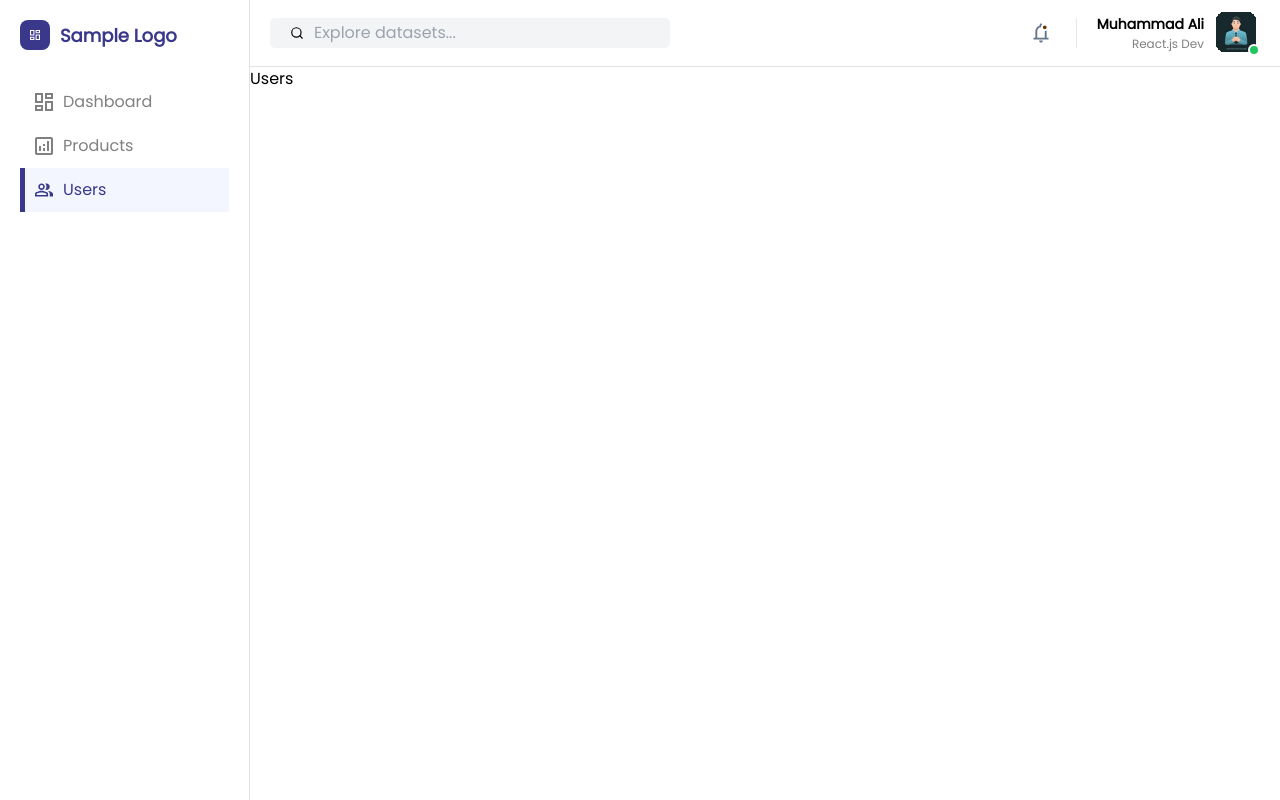
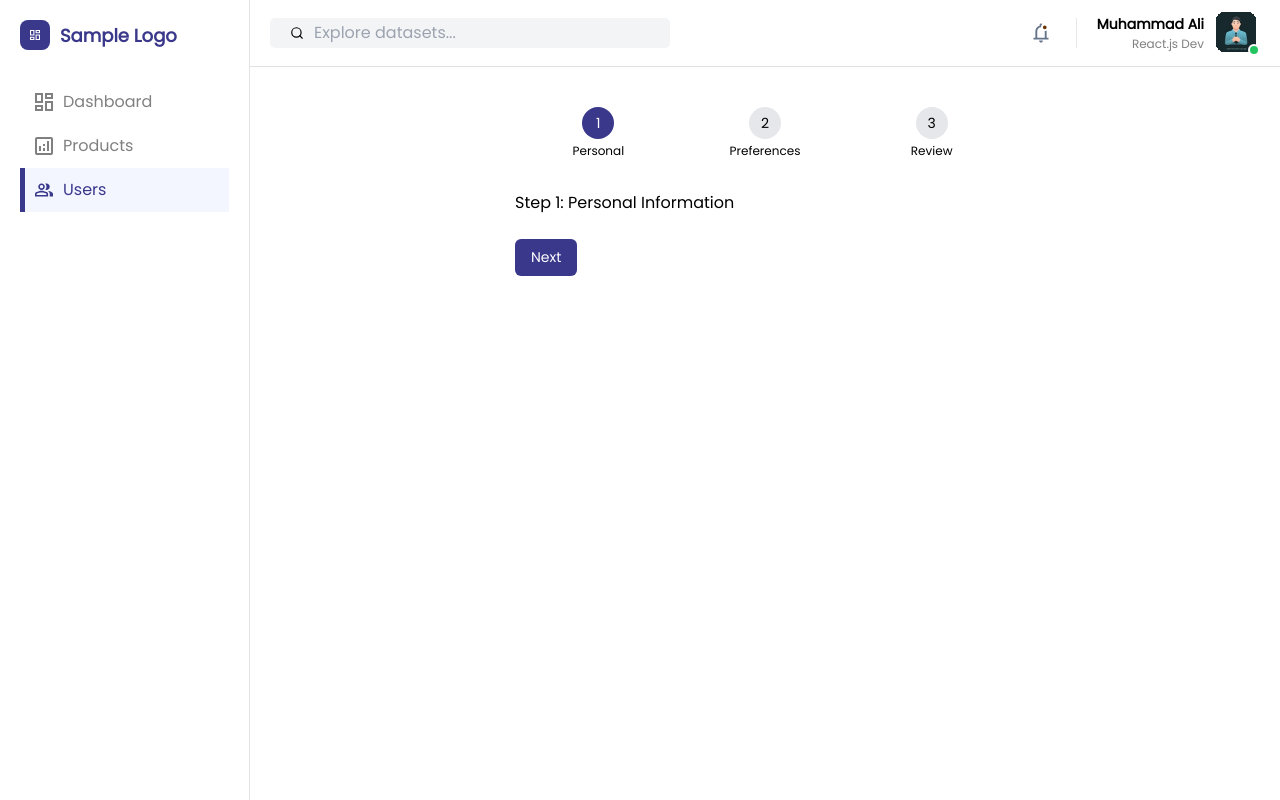
Before and after one commit to alisheeraz007/ahya-assessment, a React (Vite) app: page /users in a window 1280 px wide. Built offline with nearby package versions, Linux system fonts and the light colour scheme; the HTML template or start-up script is replaced by a standard one.

Commit message:
added stepper for multi step form

```diff
--- /dev/null
+++ b/src/components/Input.jsx
@@ -0,0 +1,81 @@
+import React from "react";
+import styled from "styled-components";
+
+const Wrapper = styled.div`
+  margin-bottom: 16px;
+  width: 100%;
+`;
+
+const Label = styled.label`
+  display: block;
+  margin-bottom: 6px;
+  font-size: 14px;
+  font-weight: 500;
+`;
+
+const FieldWrapper = styled.div`
+  display: flex;
+  align-items: center;
+  border: 1px solid ${({ error }) => (error ? "#ff4d4f" : "#d9d9d9")};
+  border-radius: 6px;
+  padding: 8px 10px;
+  transition: border 0.2s;
+
+  &:focus-within {
+    border-color: ${({ error }) => (error ? "#ff4d4f" : "#1677ff")};
+  }
+`;
+
+const StyledInput = styled.input`
+  border: none;
+  outline: none;
+  flex: 1;
+  font-size: 14px;
+  background: transparent;
+`;
+
+const IconWrapper = styled.div`
+  margin-right: 8px;
+  display: flex;
+  align-items: center;
+`;
+
+const HelperText = styled.p`
+  margin-top: 4px;
+  font-size: 12px;
+  color: ${({ error }) => (error ? "#ff4d4f" : "#888")};
+`;
+
+export default function Input({
+  label,
+  helperText,
+  error,
+  icon,
+  className,
+  id,
+  ...props
+}) {
+  const inputId = id || `input-${Math.random()}`;
+
+  return (
+    <Wrapper className={className}>
+      {label && <Label htmlFor={inputId}>{label}</Label>}
+
+      <FieldWrapper error={error}>
+        {icon && <IconWrapper>{icon}</IconWrapper>}
+
+        <StyledInput
+          id={inputId}
+          aria-invalid={!!error}
+          {...props}
+        />
+      </FieldWrapper>
+
+      {(helperText || error) && (
+        <HelperText error={error}>
+          {error || helperText}
+        </HelperText>
+      )}
+    </Wrapper>
+  );
+}
--- a/src/pages/Users.jsx
+++ b/src/pages/Users.jsx
@@ -1,9 +1,79 @@
-import React from 'react'
+import React, { useState } from "react";
+import Button from "../components/Button";
 
-function Users() {
+
+function Stepper({ current }) {
+  const steps = ["Personal", "Preferences", "Review"];
+
   return (
-    <div>Users</div>
-  )
+    <div className="flex items-center justify-between mb-8">
+      {steps.map((step, i) => (
+        <div key={i} className="flex-1 text-center">
+          <div
+            className={`w-8 h-8 mx-auto rounded-full flex items-center justify-center text-sm
+                        ${i <= current ? "bg-[#3a388b] text-white" : "bg-gray-200"}`}
+          >
+            {i + 1}
+          </div>
+          <p className="text-xs mt-1">{step}</p>
+        </div>
+      ))}
+    </div>
+  );
 }
 
-export default Users
+export default function Users() {
+  const [current, setCurrent] = useState(0);
+
+  const next = () => {
+    setCurrent((p) => p + 1);
+  };
+
+  const prev = () => setCurrent((p) => p - 1);
+
+  return (
+    <div className="max-w-[500px] mx-auto mt-10">
+      <Stepper current={current} />
+
+      {current === 0 && (
+        <>
+         Step 1: Personal Information
+        </>
+      )}
+
+      {current === 1 && (
+        <>
+         Step 2: Preferences
+        </>
+      )}
+
+      {current === 2 && (
+        <div className="space-y-2">
+          step 3: Review
+        </div>
+      )}
+
+      <div className="mt-6 flex gap-2">
+        {current > 0 && (
+          <Button variant="secondary" onClick={prev}>
+            Back
+          </Button>
+        )}
+
+        {current < 2 && (
+          <Button
+            onClick={next}
+          >
+            Next
+          </Button>
+        )}
+
+        {current === 2 && (
+          <Button>
+            Submit
+          </Button>
+        )}
+      </div>
+    </div>
+  );
+}
```
